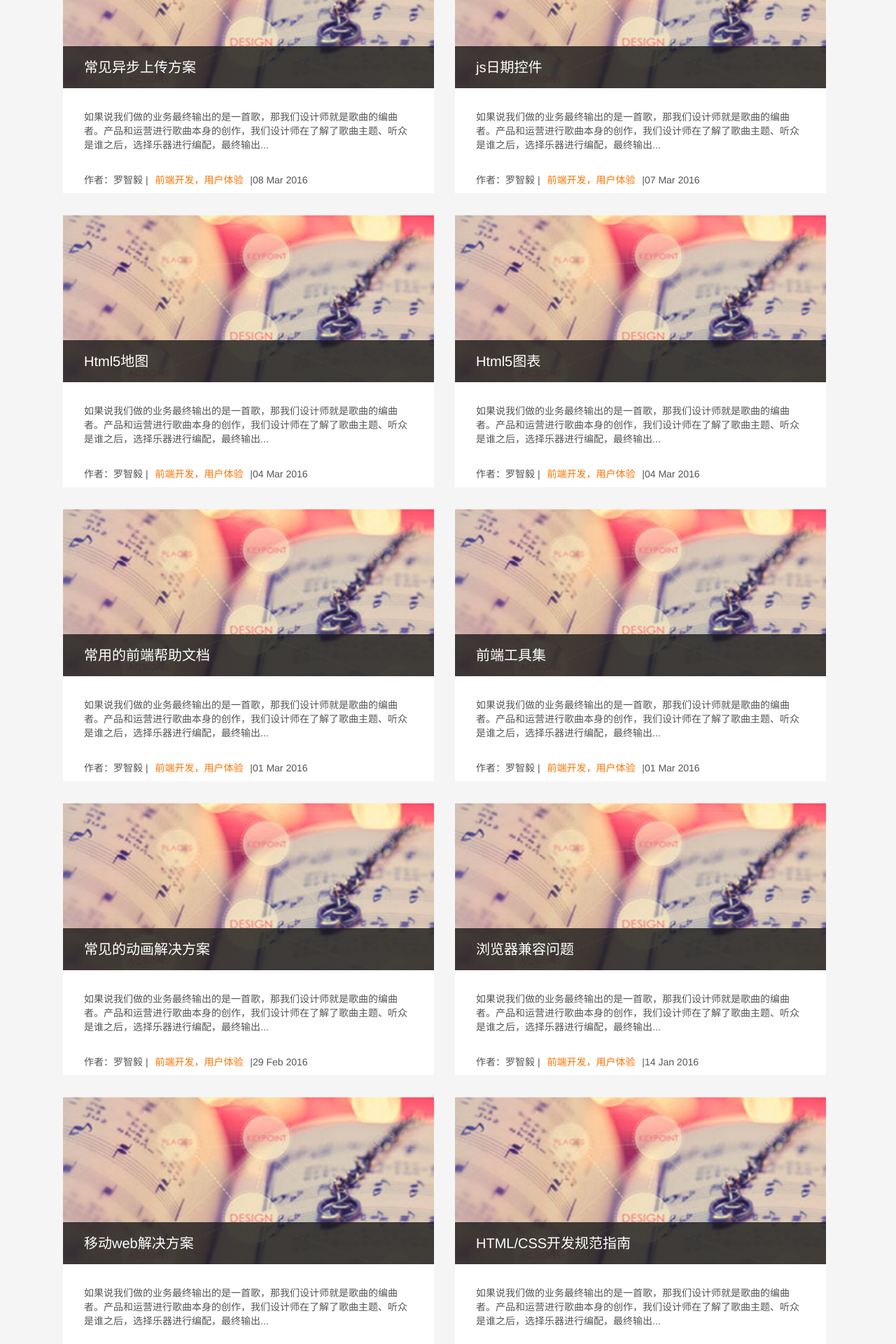
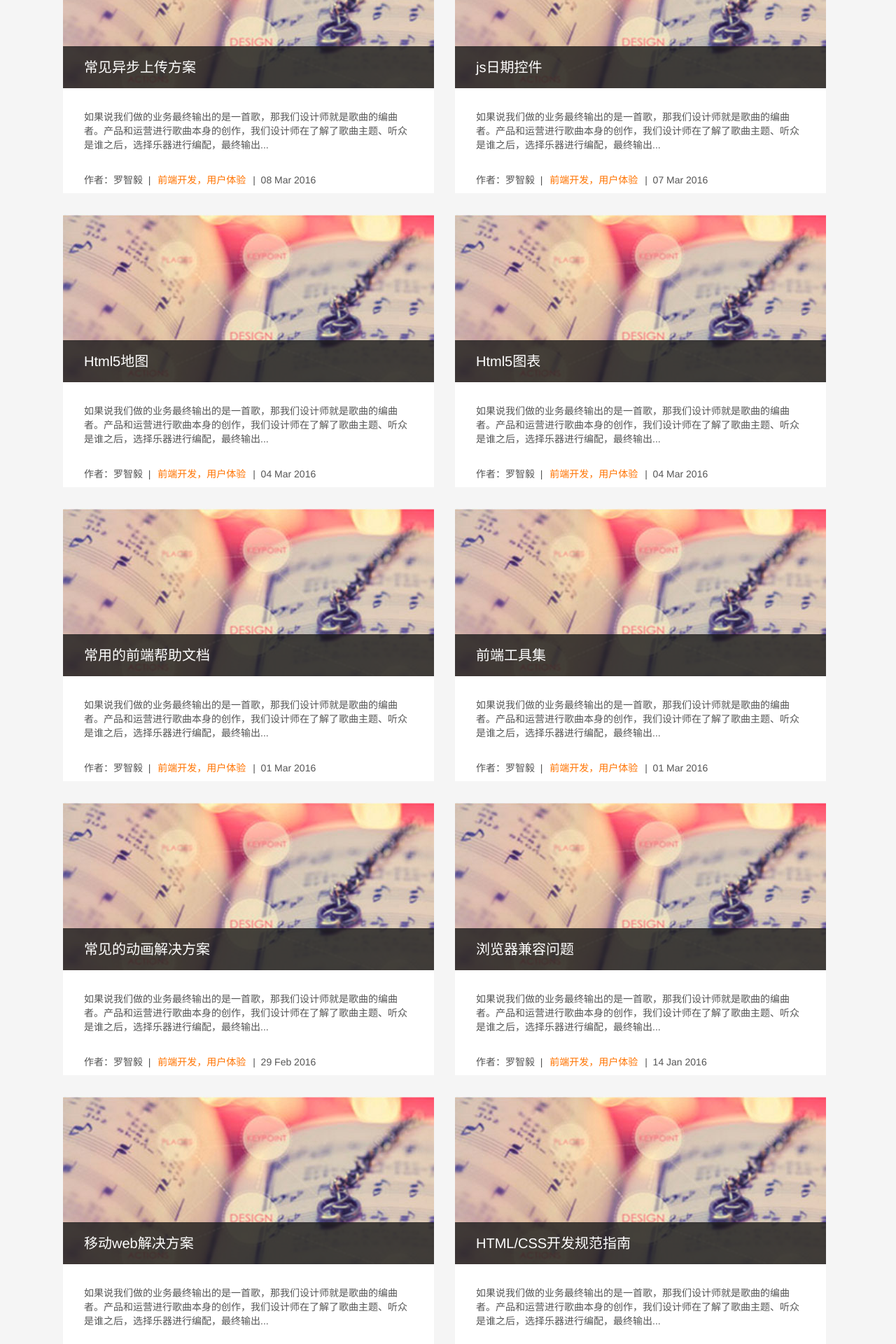
Before and after one commit to luozyiii/blog, a Jekyll site: the page built from index.html, in a window 1280 px wide. Shown: the part 444-2364 px from the top of the page at 70% size. Built offline with Jekyll 4.4.1, drawn with Linux system fonts in a browser that asks for light colours; some of the changed text lies outside the part shown.

Commit message:
风格调整

```diff
--- a/css/blog.css
+++ b/css/blog.css
@@ -138,6 +138,9 @@
 }
 
 /*文章列表*/
+.m-article {
+	margin-bottom: 30px;
+}
 .m-article li {
 	position: relative;
 	width: 530px;
--- a/index.html
+++ b/index.html
@@ -18,9 +18,9 @@
 				如果说我们做的业务最终输出的是一首歌，那我们设计师就是歌曲的编曲者。产品和运营进行歌曲本身的创作，我们设计师在了解了歌曲主题、听众是谁之后，选择乐器进行编配，最终输出...
 			</div>
 			<div class="info">
-				<span>作者：罗智毅 |</span>
+				<span>作者：罗智毅&nbsp;&nbsp;|</span>
 				<span class="tag">前端开发，用户体验</span>
-				<span>|{{ post.date | date_to_string }}</span>
+				<span>|&nbsp;&nbsp;{{ post.date | date_to_string }}</span>
 			</div>
 		</li>
 		{% endfor %}
```
